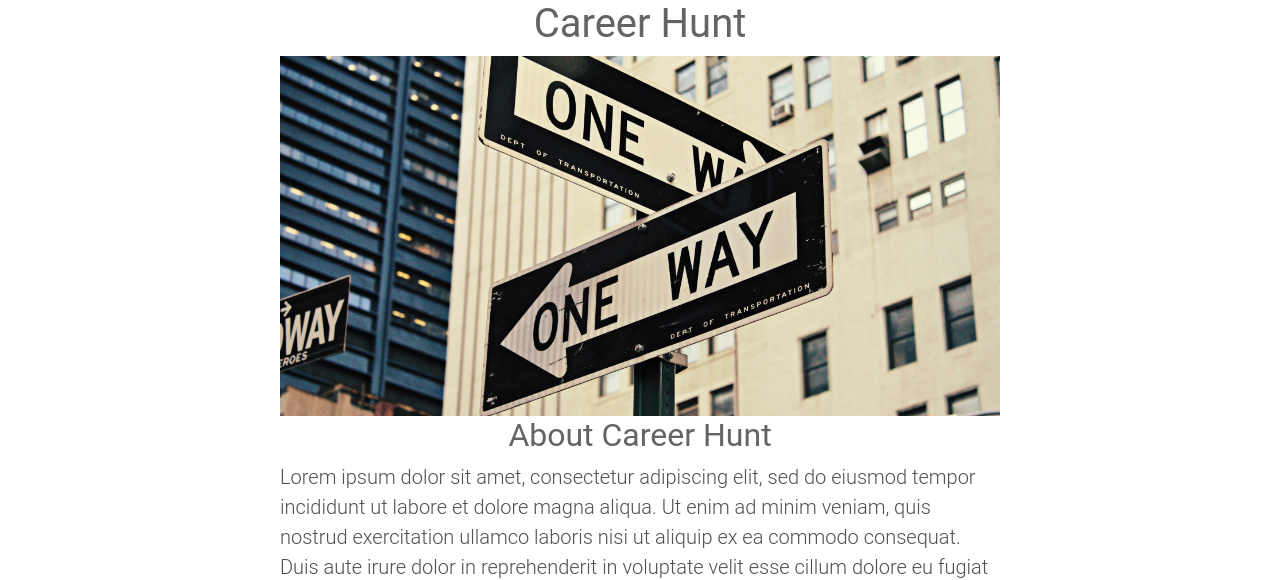
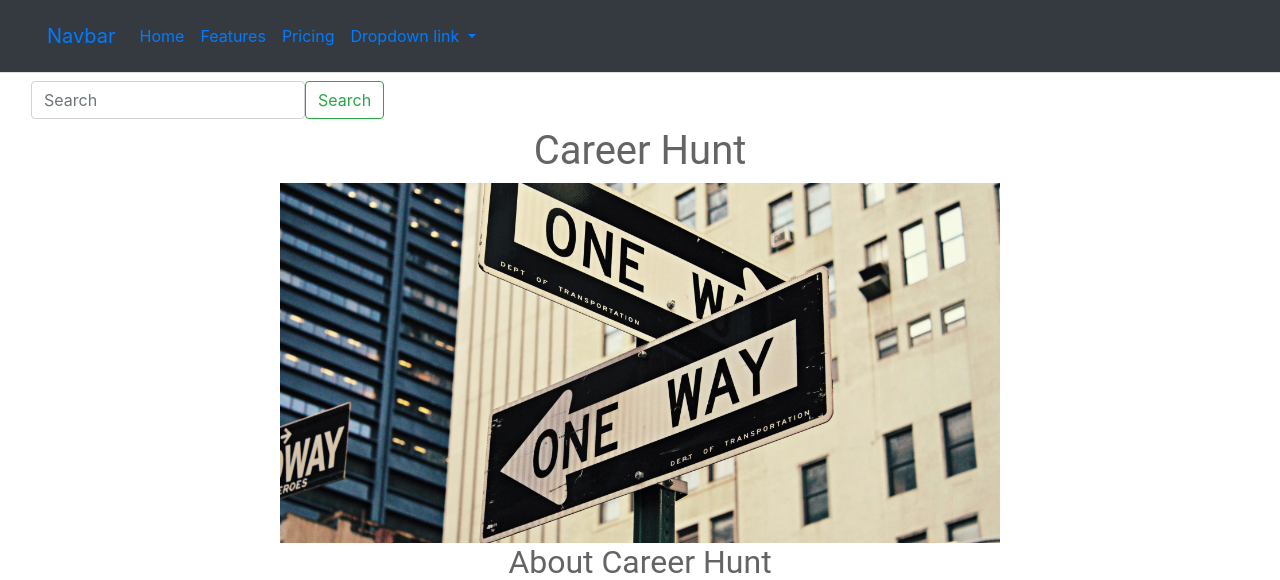
Before and after one commit to VanshikaKumar1910/career_website, a Flask app: page / in a window 1280 px wide. Shown: the top 580 px of the page. Run offline with Flask 3, Linux system fonts and the light colour scheme.

Commit message:
added navbar and form

```diff
--- /dev/null
+++ b/templates/form.html
@@ -0,0 +1,8 @@
+<nav class="navbar bg-body-tertiary">
+  <div class="container-fluid">
+    <form class="d-flex" role="search">
+      <input class="form-control me-2" type="search" placeholder="Search" aria-label="Search">
+      <button class="btn btn-outline-success" type="submit">Search</button>
+    </form>
+  </div>
+</nav>
--- a/templates/home.html
+++ b/templates/home.html
@@ -26,6 +26,8 @@
   </style>
 </head>
 <body>
+  {% include 'nav.html'%}
+  {% include 'form.html' %}
         <div id = "container">
             <h1>Career Hunt </h1>
             <img class="img-fluid" id= "banner" src= "https://3bc3546f-b4ad-42f5-a8f4-17f7d36d2a8c-00-32k4u59fa2486.pike.replit.dev/static/banner.jpg" >
--- /dev/null
+++ b/templates/nav.html
@@ -0,0 +1,34 @@
+<nav class="navbar bg-dark border-bottom border-body" data-bs-theme="dark">
+  <!-- Navbar content -->
+  <div class="navbar navbar-expand-lg bg-body-tertiary">
+    <div class="container-fluid">
+      <a class="navbar-brand" href="#">Navbar</a>
+      <button class="navbar-toggler" type="button" data-bs-toggle="collapse" data-bs-target="#navbarNavDropdown" aria-controls="navbarNavDropdown" aria-expanded="false" aria-label="Toggle navigation">
+        <span class="navbar-toggler-icon"></span>
+      </button>
+      <div class="collapse navbar-collapse" id="navbarNavDropdown">
+        <ul class="navbar-nav">
+          <li class="nav-item">
+            <a class="nav-link active" aria-current="page" href="#">Home</a>
+          </li>
+          <li class="nav-item">
+            <a class="nav-link" href="#">Features</a>
+          </li>
+          <li class="nav-item">
+            <a class="nav-link" href="#">Pricing</a>
+          </li>
+          <li class="nav-item dropdown">
+            <a class="nav-link dropdown-toggle" href="#" role="button" data-bs-toggle="dropdown" aria-expanded="false">
+              Dropdown link
+            </a>
+            <ul class="dropdown-menu">
+              <li><a class="dropdown-item" href="#">Action</a></li>
+              <li><a class="dropdown-item" href="#">Another action</a></li>
+              <li><a class="dropdown-item" href="#">Something else here</a></li>
+            </ul>
+          </li>
+        </ul>
+      </div>
+    </div>
+  </div>
+</nav>
```
